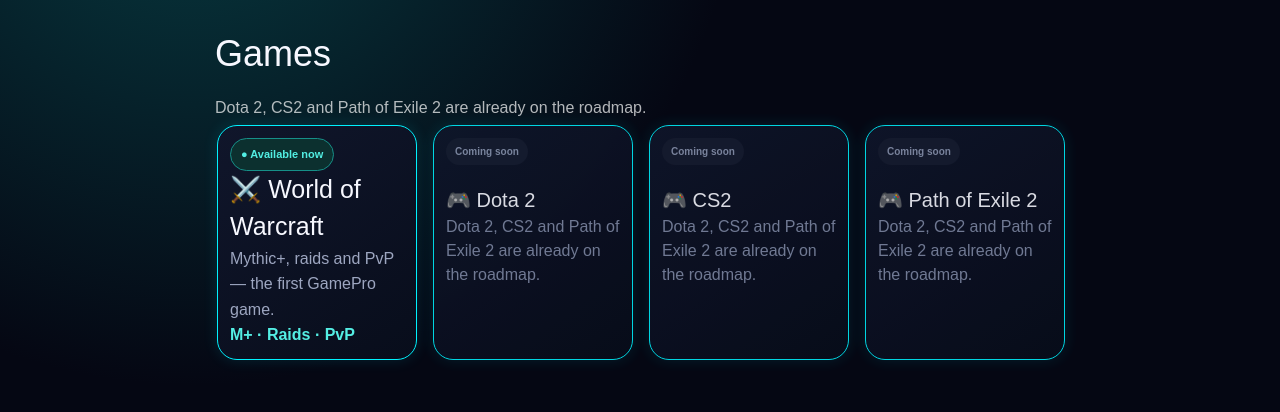
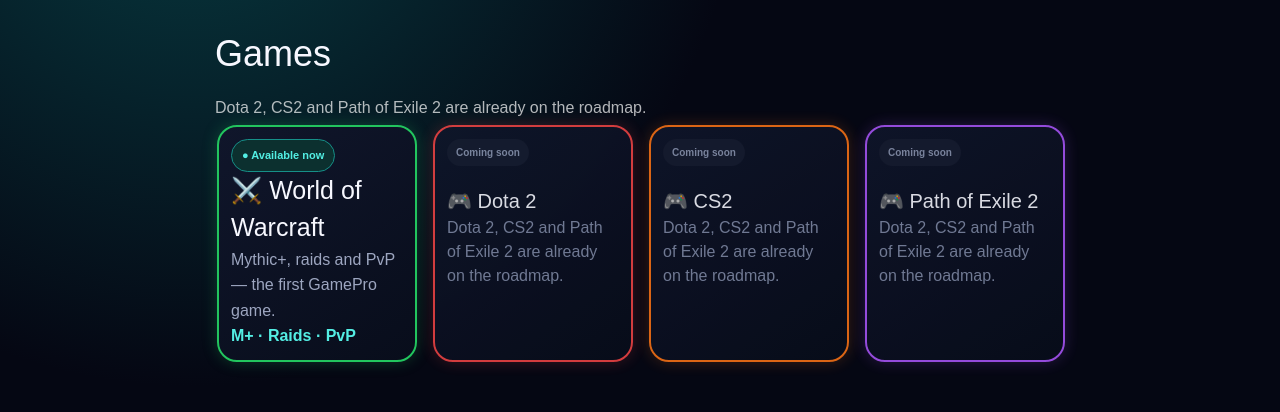
Before and after one commit to vesttrading/gamepro-market, a Next.js app: page / in a window 1280 px wide. Shown: the part 1200-1612 px from the top of the page. Built offline with nearby package versions, Linux system fonts and the light colour scheme; no server answers.

Commit message:
Update game card styles with new borders and shadows

```diff
--- a/app/globals.css
+++ b/app/globals.css
@@ -612,9 +612,31 @@ section#games div[class*="gameGrid"] > div {
     width: 100% !important;
     min-width: 150px !important;
     padding: 12px !important;
-    border: 1px solid #00f2fe !important;
-    box-shadow: 0 0 15px rgba(0, 242, 254, 0.12) !important;
 
+}
+
+/* 1-я карточка: WoW (Зеленый неон) */
+section#games div[class*="gameGrid"] > div:nth-child(1) {
+    border: 2px solid #22c55e !important;
+    box-shadow: 0 0 15px rgba(34, 197, 94, 0.25) !important;
+}
+
+/* 2-я карточка: Dota 2 (Красный неон) */
+section#games div[class*="gameGrid"] > div:nth-child(2) {
+    border: 2px solid #ef4444 !important;
+    box-shadow: 0 0 15px rgba(239, 68, 68, 0.25) !important;
+}
+
+/* 3-я карточка: CS2 (Оранжевый неон) */
+section#games div[class*="gameGrid"] > div:nth-child(3) {
+    border: 2px solid #f97316 !important;
+    box-shadow: 0 0 15px rgba(249, 115, 22, 0.25) !important;
+}
+
+/* 4-я карточка: Path of Exile 2 (Фиолетовый неон) */
+section#games div[class*="gameGrid"] > div:nth-child(4) {
+    border: 2px solid #a855f7 !important;
+    box-shadow: 0 0 15px rgba(168, 85, 247, 0.25) !important;
 }
 
 /* Правило для мобильного отображения: строго по одной карточке в ряд */
```
